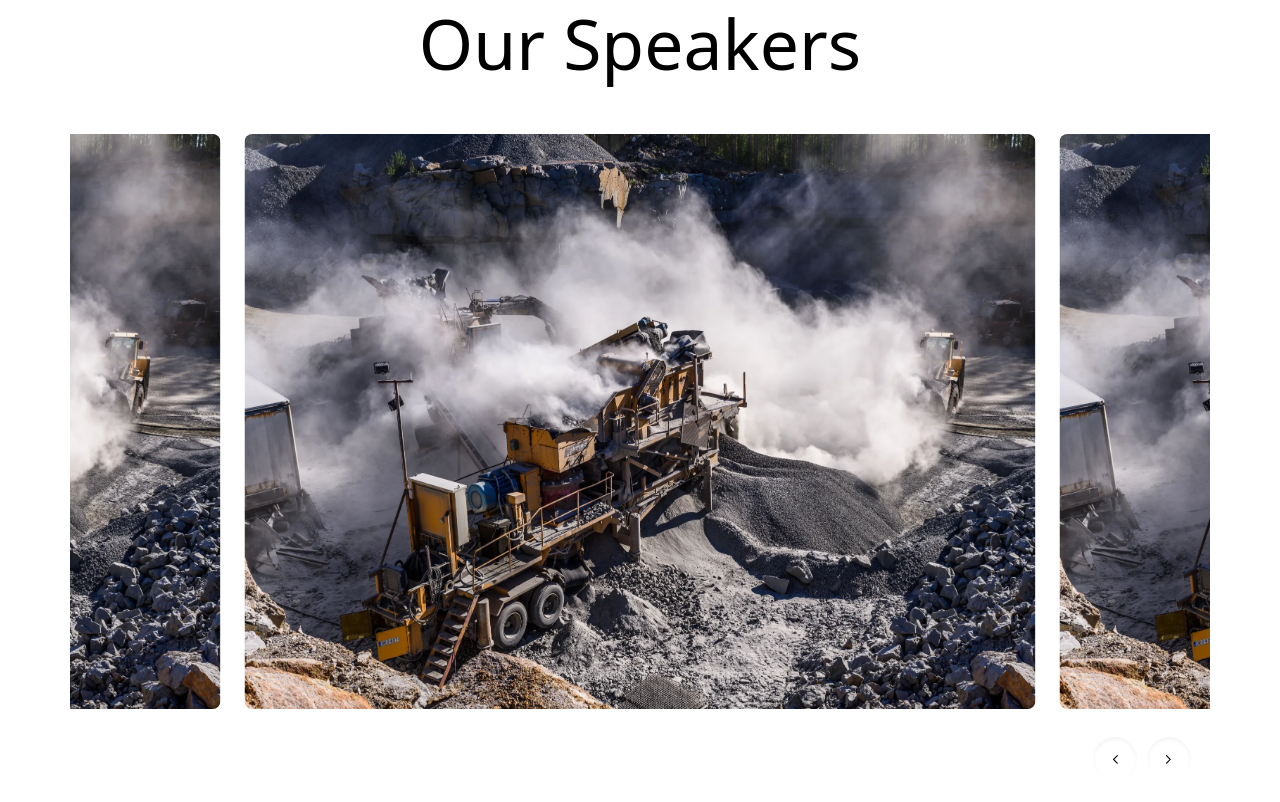
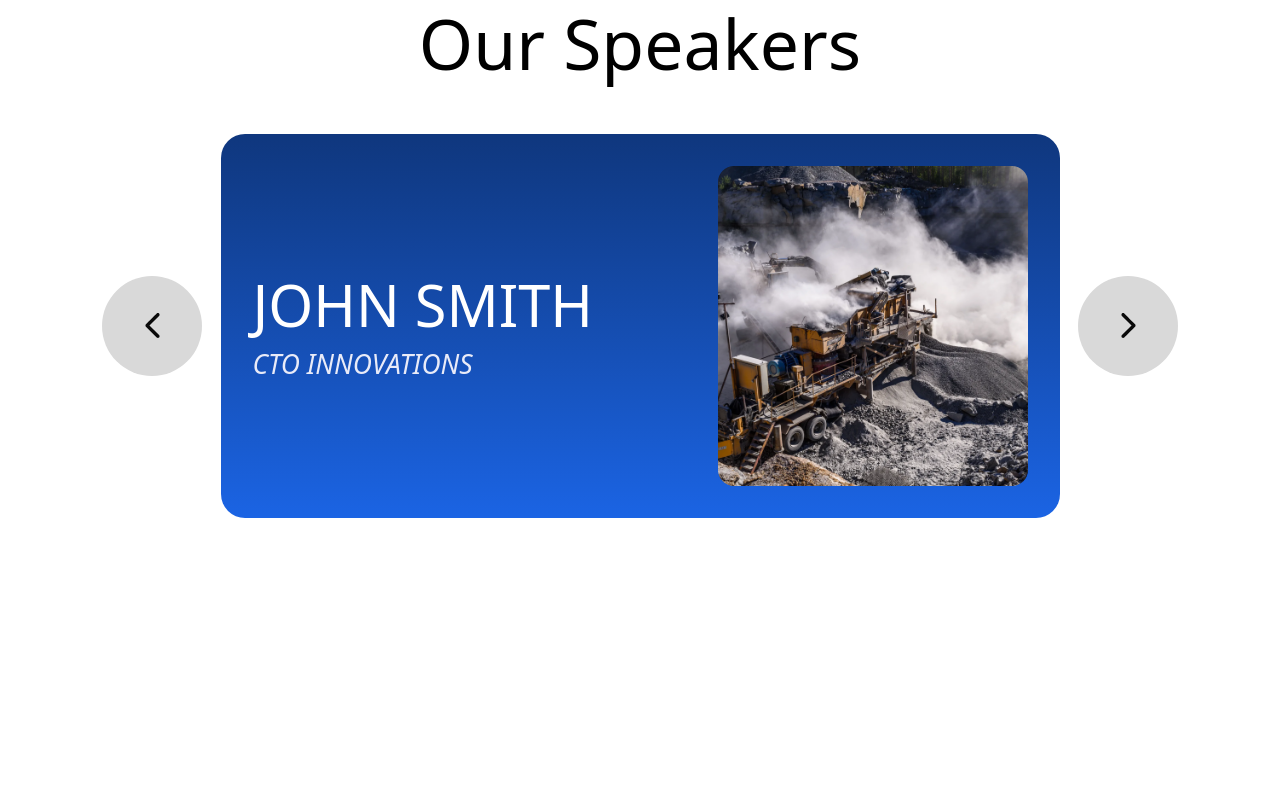
Before and after one commit to mandatedisrael/Blockfest-frontend, a Next.js app: page / in a window 1280 px wide. Shown: the part 3380-4182 px from the top of the page. After the commit the page ends 3978 px from the top, so only its background shows below. Built offline with nearby package versions, Linux system fonts and the light colour scheme.

Commit message:
feat: carousel

```diff
--- a/app/page.tsx
+++ b/app/page.tsx
@@ -10,11 +10,18 @@ import Speakers from "@/components/carousel";
 const HomePage = () => {
   const OPTIONS: EmblaOptionsType = { loop: true }
   const SLIDES = [
-    "/images/img.webp",
-    "/images/img.webp",
-    "/images/img.webp",
-    "/images/img.webp",
-    "/images/img.webp",]
+    {
+      name: "Nduka Blessing",
+      title: "CEO SOLUTIONS",
+      image: "/images/img.webp",
+
+    },
+    {
+      name: "John Smith",
+      title: "CTO INNOVATIONS",
+      image: "/images/img.webp",
+
+    }]
   return (
     <main>
       <section className="relative w-full flex items-center justify-center bg-[url('/images/hero.webp')] bg-cover bg-center bg-no-repeat min-h-[65vh] lg:min-h-screen object-contain ">
@@ -168,7 +175,7 @@ const HomePage = () => {
       </section>
       <section className="flex flex-col items-center justify-center  py-[80px] px-[70px]">
         <h2 className="font-[350px] text-[69.65px] leading-[82px] tracking-[-5%] mb-[50px] text-black">Our Speakers </h2>
-        <Speakers slides={SLIDES} options={OPTIONS} />
+        <Speakers speakers={SLIDES} options={OPTIONS} />
       </section>
 
     </main>
--- a/components/carousel.tsx
+++ b/components/carousel.tsx
@@ -7,13 +7,19 @@ import Autoplay from 'embla-carousel-autoplay';
 import Image from 'next/image';
 import { NextButton, PrevButton, usePrevNextButtons } from './carouselbuttons';
 
+type Speaker = {
+  name: string;
+  title: string;
+  image: string;
+};
+
 type PropType = {
-  slides: string[]; // Array of image URLs
+  speakers: Speaker[];
   options?: EmblaOptionsType;
 };
 
 const Speakers: React.FC<PropType> = (props) => {
-  const { slides, options } = props;
+  const { speakers, options } = props;
   const [emblaRef, emblaApi] = useEmblaCarousel(options, [Autoplay()]);
 
   const onNavButtonClick = useCallback((emblaApi: EmblaCarouselType) => {
@@ -36,32 +42,60 @@ const Speakers: React.FC<PropType> = (props) => {
   } = usePrevNextButtons(emblaApi, onNavButtonClick);
 
   return (
-    <section className="embla w-full flex items-end  justify-center flex-col">
-      <div className="overflow-hidden" ref={emblaRef}>
-        <div className="flex touch-pan-y touch-pinch-zoom -ml-[1.5rem]">
-          {slides.map((src, index) => (
+    <section className="embla w-full flex items-center justify-center flex-col relative px-4 lg:px-20">
+      {/* Navigation Buttons - Positioned absolutely */}
+      <div className="absolute left-4 lg:left-8 top-1/2 transform -translate-y-1/2 z-10">
+        <PrevButton
+          onClick={onPrevButtonClick}
+          disabled={prevBtnDisabled}
+          className="w-[100px] h-[100px] bg-[#D9D9D9] hover:bg-gray-300 rounded-full flex items-center justify-center  transition-colors duration-200"
+        />
+      </div>
+
+      <div className="absolute right-4 lg:right-8 top-1/2 transform -translate-y-1/2 z-10">
+        <NextButton
+          onClick={onNextButtonClick}
+          disabled={nextBtnDisabled}
+          className="w-[100px] h-[100px] bg-[#D9D9D9] hover:bg-gray-300 rounded-full flex items-center justify-center transition-colors duration-200"
+        />
+      </div>
+
+      {/* Carousel Container */}
+      <div className="overflow-hidden w-full max-w-5xl mx-auto" ref={emblaRef}>
+        <div className="flex touch-pan-y touch-pinch-zoom">
+          {speakers.map((speaker, index) => (
             <div
-              className="transform-gpu flex-[0_0_70%]  md:min-w-0 xl:min-w-0 min-w-full pl-[1.5rem] flex justify-center items-center"
-              // biome-ignore lint/suspicious/noArrayIndexKey: <explanation>
-              key={index}
+              className="transform-gpu flex-[0_0_100%] min-w-0 flex justify-center items-center px-4"
+              key={`${speaker.name}-${index}`}
             >
-              <Image
-                src={src}
-                alt={`Brand ${index + 1}`}
-                width={550}
-                height={400}
-                priority
-                className="w-auto h-auto aspect-[550/400] rounded-md"
-              />
+              {/* Speaker Card */}
+              <div className="bg-gradient-to-b from-[#0F377E] to-[#1B64E4] rounded-3xl p-6 lg:p-8 w-full max-w-[839px] mx-auto">
+                <div className="flex items-center justify-between gap-6">
+                  {/* Text Content */}
+                  <div className="text-white flex-1 basis-[60%]">
+                    <h2 className="text-2xl lg:text-[57.65px] lg:leading-[68.05px] font-[350px] mb-2 uppercase">
+                      {speaker.name}
+                    </h2>
+                    <p className="text-[#E9EBF8] font-light text-base lg:text-[26.49px] lg:leading-[32px] italic">
+                      {speaker.title}
+                    </p>
+                  </div>
+
+                  {/* Speaker Image */}
+                  <div className="w-28 h-28 lg:w-80 lg:h-80 basis-[40%] rounded-2xl overflow-hidden flex-shrink-0">
+                    <Image
+                      src={speaker.image}
+                      alt={speaker.name}
+                      width={340}
+                      height={322}
+                      priority
+                      className="w-full h-full object-cover"
+                    />
+                  </div>
+                </div>
+              </div>
             </div>
           ))}
-        </div>
-      </div>
-
-      <div className="grid grid-cols-[auto_1fr] justify-between gap-[1.2rem] mt-[1.8rem]">
-        <div className="grid grid-cols-2 gap-[0.6rem] items-center">
-          <PrevButton onClick={onPrevButtonClick} disabled={prevBtnDisabled} />
-          <NextButton onClick={onNextButtonClick} disabled={nextBtnDisabled} />
         </div>
       </div>
     </section>
--- a/components/carouselbuttons.tsx
+++ b/components/carouselbuttons.tsx
@@ -1,7 +1,8 @@
 "use client"
 import type React from 'react'
-import {type
-  ComponentPropsWithRef,
+import {
+  type
+    ComponentPropsWithRef,
   useCallback,
   useEffect,
   useState
@@ -65,7 +66,7 @@ export const PrevButton: React.FC<PropType> = (props) => {
       type="button"
       {...restProps}
     >
-      <svg className="w-[20%] h-[20%]" viewBox="0 0 532 532">
+      <svg className="w-[25%] h-[25%]" viewBox="0 0 532 532">
         <path
           fill="currentColor"
           d="M355.66 11.354c13.793-13.805 36.208-13.805 50.001 0 13.785 13.804 13.785 36.238 0 50.034L201.22 266l204.442 204.61c13.785 13.805 13.785 36.239 0 50.044-13.793 13.796-36.208 13.796-50.002 0a5994246.277 5994246.277 0 0 0-229.332-229.454 35.065 35.065 0 0 1-10.326-25.126c0-9.2 3.393-18.26 10.326-25.2C172.192 194.973 332.731 34.31 355.66 11.354Z"
@@ -86,7 +87,7 @@ export const NextButton: React.FC<PropType> = (props) => {
       type="button"
       {...restProps}
     >
-      <svg className="w-[20%] h-[20%]" viewBox="0 0 532 532">
+      <svg className="w-[25%] h-[25%]" viewBox="0 0 532 532">
         <title> carousel</title>
         <path
           fill="currentColor"
```
